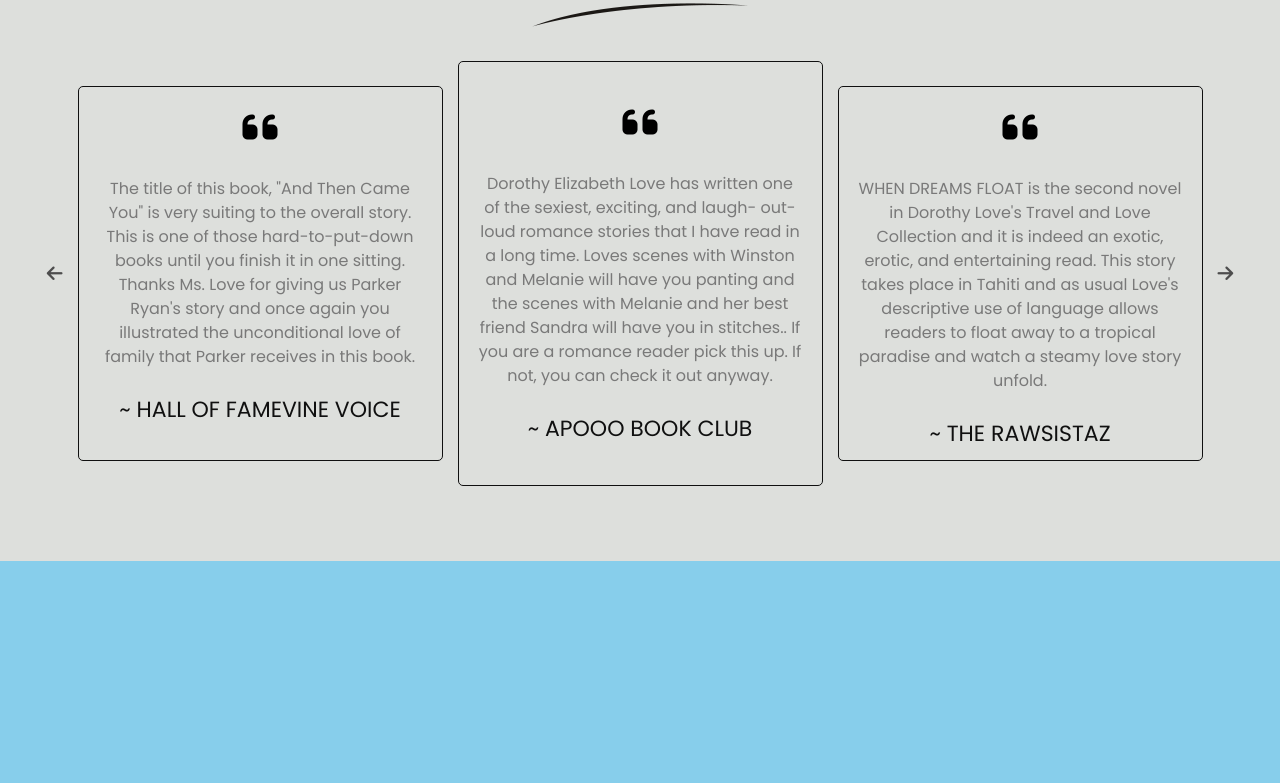
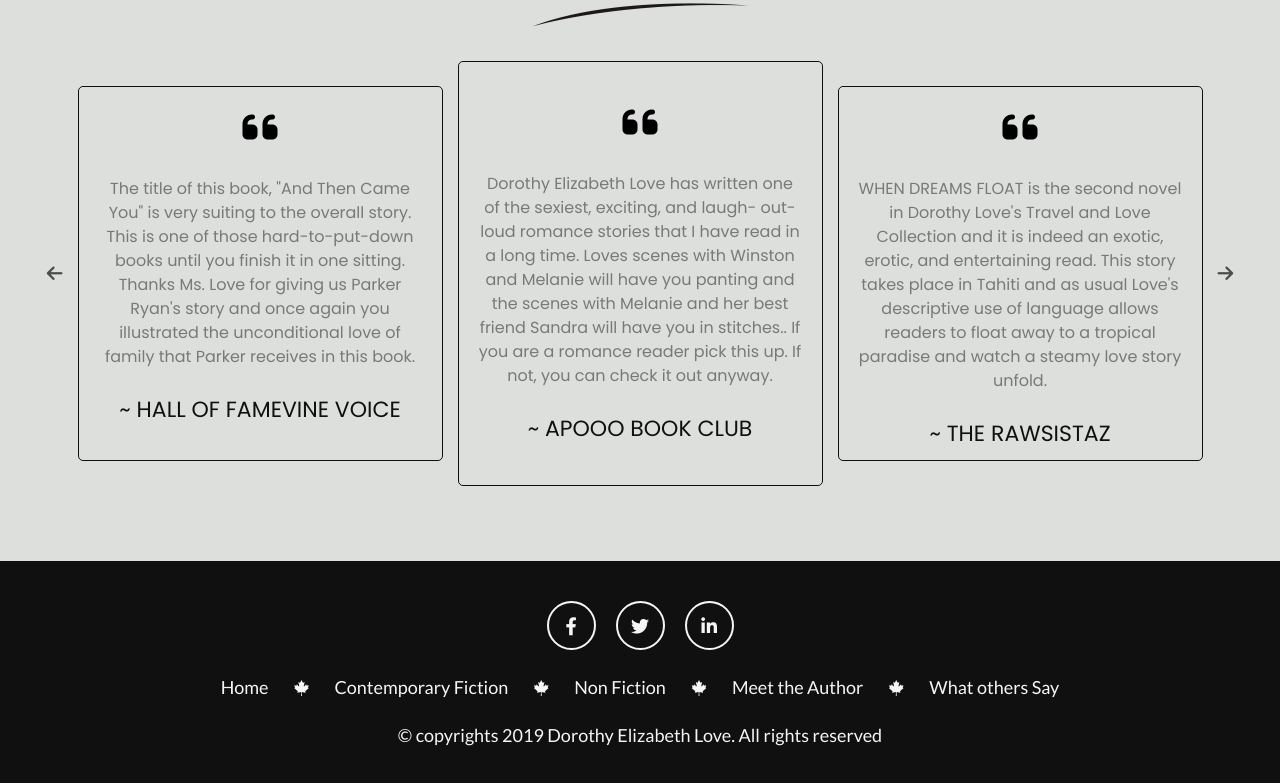
Before and after one commit to nishathub/Dorothy-E-Love, a plain HTML site: page index.html in a window 1280 px wide. Shown: the part 2955-3738 px from the top of the page. Before the commit the page ends 3516 px from the top, so only its background shows below. Drawn offline with Linux system fonts and the light colour scheme.

Commit message:
footer section done

```diff
--- /dev/null
+++ b/assets/scss/pages/_footer.scss
@@ -0,0 +1,44 @@
+
+#footer_id{
+background-color: $black;
+    .footer_div{
+        text-align: center;
+        padding: 40px 0px;
+        display: flex;
+        flex-direction: column;
+        gap: 30px;
+        p,a{
+            @include d-font($fs:18px,$lh:15px,$cl:$white,$ff:$lato,$tt:unset);
+        }
+        i{
+            color: $white;
+        }
+        .social_icon{
+            display: flex;
+            align-items: center;
+            justify-content: center;
+            gap: 20px;
+            a{
+                @include ellipse($sq: 45px,$br: $white, $bg: transparent,);
+                &:hover{
+                    i{
+                        color: $black;
+                    }
+                }
+
+            }
+        }
+        ul{
+            display: flex;
+            flex-wrap: wrap;
+            justify-content: center;
+            gap: 25px;
+            a{
+
+            }
+            i{
+
+            }
+        }
+    }
+}
--- a/assets/scss/style.scss
+++ b/assets/scss/style.scss
@@ -16,6 +16,7 @@
 @import "./pages/product_box";
 @import "./pages/btn";
 @import "./pages/testimonial";
+@import "./pages/footer";
 
 
 
--- a/index.html
+++ b/index.html
@@ -216,7 +216,29 @@
                 </div>
             </div>
         </section>
-        <footer id="footer_id"></footer>
+        <footer id="footer_id">
+            <div class="footer_div">
+                <div class="social_icon">
+                    <a href="#"><i class="fa-brands fa-facebook-f"></i></a>
+                    <a href="#"><i class="fa-brands fa-twitter"></i></a>
+                    <a href="#"><i class="fa-brands fa-linkedin-in"></i></a>
+                </div>
+                <ul class="quick_link">
+                    <li><a href="#">Home</a></li>
+                    <li><i class="fa-brands fa-canadian-maple-leaf"></i></li>
+                    <li><a href="#">Contemporary Fiction</a></li>
+                    <li><i class="fa-brands fa-canadian-maple-leaf"></i></li>
+                    <li><a href="#">Non Fiction</a></li>
+                    <li><i class="fa-brands fa-canadian-maple-leaf"></i></li>
+                    <li><a href="#">Meet the Author</a></li>
+                    <li><i class="fa-brands fa-canadian-maple-leaf"></i></li>
+                    <li><a href="#">What others Say</a></li>
+                </ul>
+                <div class="copyright">
+                    <p>© copyrights 2019 Dorothy Elizabeth Love. All rights reserved</p>
+                </div>
+            </div>
+        </footer>
 
     </div>
     <script src="./assets/js/nav_bar.js"></script>
```
Also changed, not shown: assets/styles/style.css, 1 other file.
